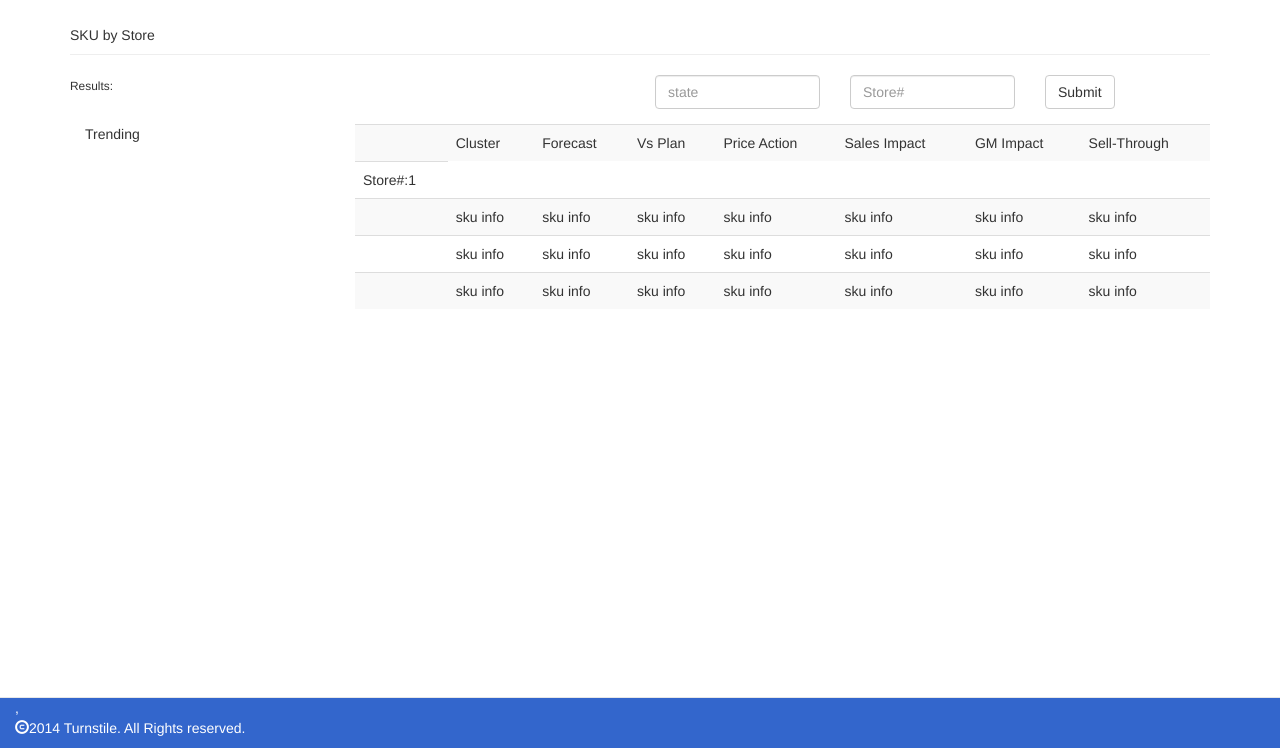
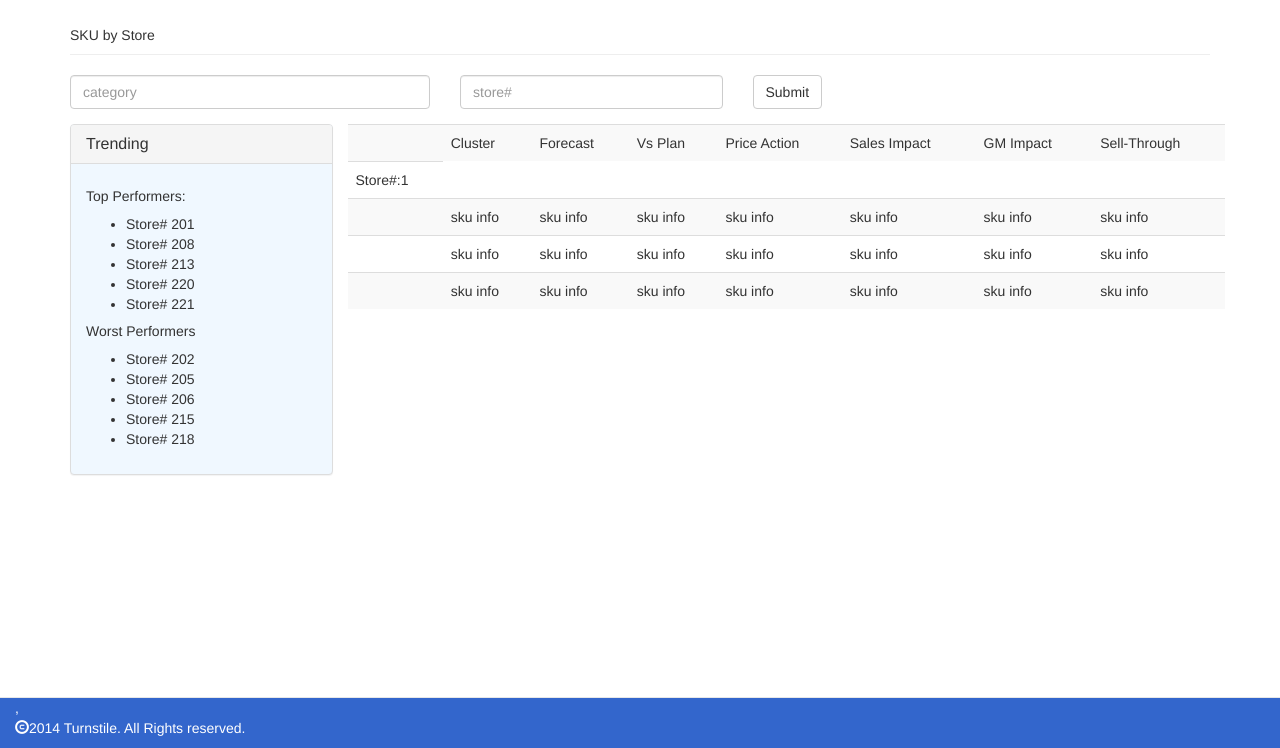
Before and after one commit to luckypupil/turnstile, a Python web app: template app/templates/main/stores.html in a window 1280 px wide. Shown: the part 52-800 px from the top of the page. Run offline with Jinja, Linux system fonts and the light colour scheme; the template is opened without the code that fills it: most values are stand-ins (such as "Sample title", 1, 10 or a date in 2020); form fields are guessed from the names that the template uses; some libraries are stand-ins or nearby versions.

Commit message:
added category search fields to stores.html.  Uixed alignment of performers list and add static data

```diff
--- a/app/main/forms.py
+++ b/app/main/forms.py
@@ -12,6 +12,7 @@ class cluster_anal(Form):
 class sku_store_search(Form):
     state = SelectField('State', choices=get_states())
     store_num = StringField('Store#')
+    categories = SelectField('Categories', choices=get_categories(),coerce=int)
 
 class cat_select(Form):
     categories = SelectField('Categories', choices=get_categories(),coerce=int)
--- a/app/templates/main/stores.html
+++ b/app/templates/main/stores.html
@@ -1,30 +1,49 @@
 {% extends "main/analysis.html" %}
 {% block pagelabel %}SKU by Store{% endblock %}
 {% block page_content %}
-	{% block searchfield %}
 <div class="row">
-		<div class="col-md-6"><small>{{ 'Results: {}'.format(results) }}</small></div>
-		<form role="form" method="POST" name="stores" action="{{ url_for('.stores') }}">
+	<form role="form" method="POST" name="dashboard" action="{{ url_for('.dashboard') }}">
 	            	{{ form.csrf_token }}
-			<div class="col-md-2">
+				<div class="col-md-4">
 		            <div class="form-group">
-	    			{{ form.state(class="form-control",placeholder="state") }}
+		    			{{ form.categories(class="form-control",placeholder="category") }}
 		    		</div>
 		    	</div>
-	    	<div class="col-md-2">
+		    	<div class="col-md-3">
 		            <div class="form-group">
-	    			{{ form.store_num(class="form-control",placeholder="Store#") }}
+		    			{{ form.store_num(class="form-control",placeholder="store#") }}
 		    		</div>
 		    	</div>
-	    	<div class="col-md-2">
+		    	<div class="col-md-3">
 		    		<div class="form-group">
 		    			<button type="submit" class="btn btn-default">Submit</button>
 		    		</div>
 		    	</div>
 	</form>
 </div>
-	{% endblock %}
-	<div class="col-md-3">Trending</div>
+<div class="row">
+	<div class="col-md-3">
+		<div class="panel panel-default block-color">
+  				<div class="panel-heading">
+    				<h3 class="panel-title">Trending</h3>
+				</div>
+				<div class="panel-body">
+					<h5>Top Performers:</h5>
+						<ul>
+							<li>Store# 201</li>
+							<li>Store# 208</li>
+							<li>Store# 213</li>
+							<li>Store# 220</li>
+							<li>Store# 221</li>
+						</ul>
+					<h5>Worst Performers</h5>
+						<ul>
+							<li>Store# 202</li>
+							<li>Store# 205</li>
+							<li>Store# 206</li>
+							<li>Store# 215</li>
+							<li>Store# 218</li>
+						</ul>
 							{#<div class="row">
 								{% for store in trendingstores %}
 									{{ store.store_num }}
@@ -35,6 +54,9 @@
 									{{ store.store_num }}
 								{% endfor %}
 							</div>#}
+				</div>
+		</div>
+	</div>
 	{% block table %}
 	<div class="col-md-9">
 		<div class="row table-responsive">
@@ -81,5 +103,6 @@
 			</table>
 		</div>
 	</div>
+</div>
 	{% endblock %}
 {% endblock %}
```
Lines whose indentation alone changed are shown as unchanged.
